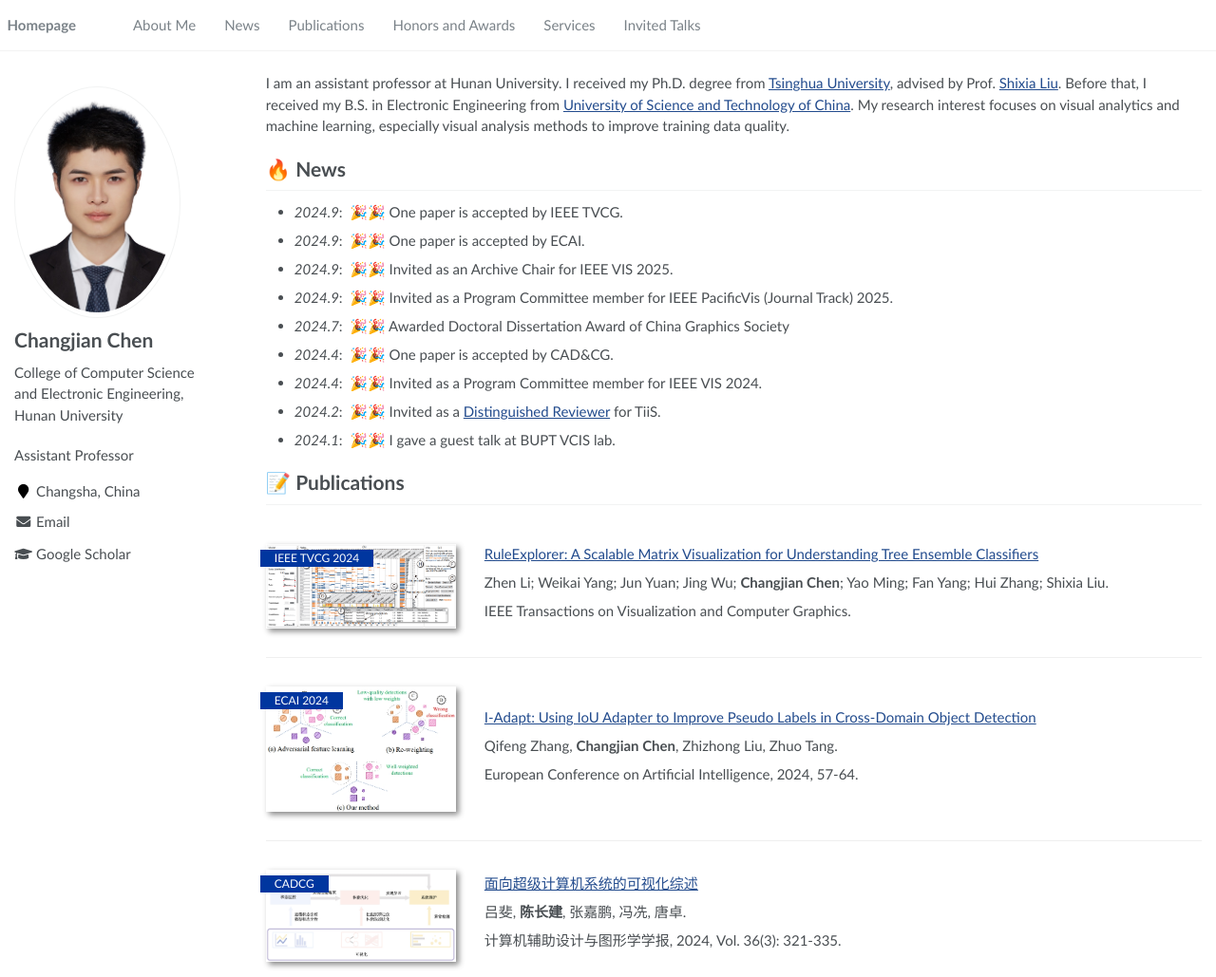
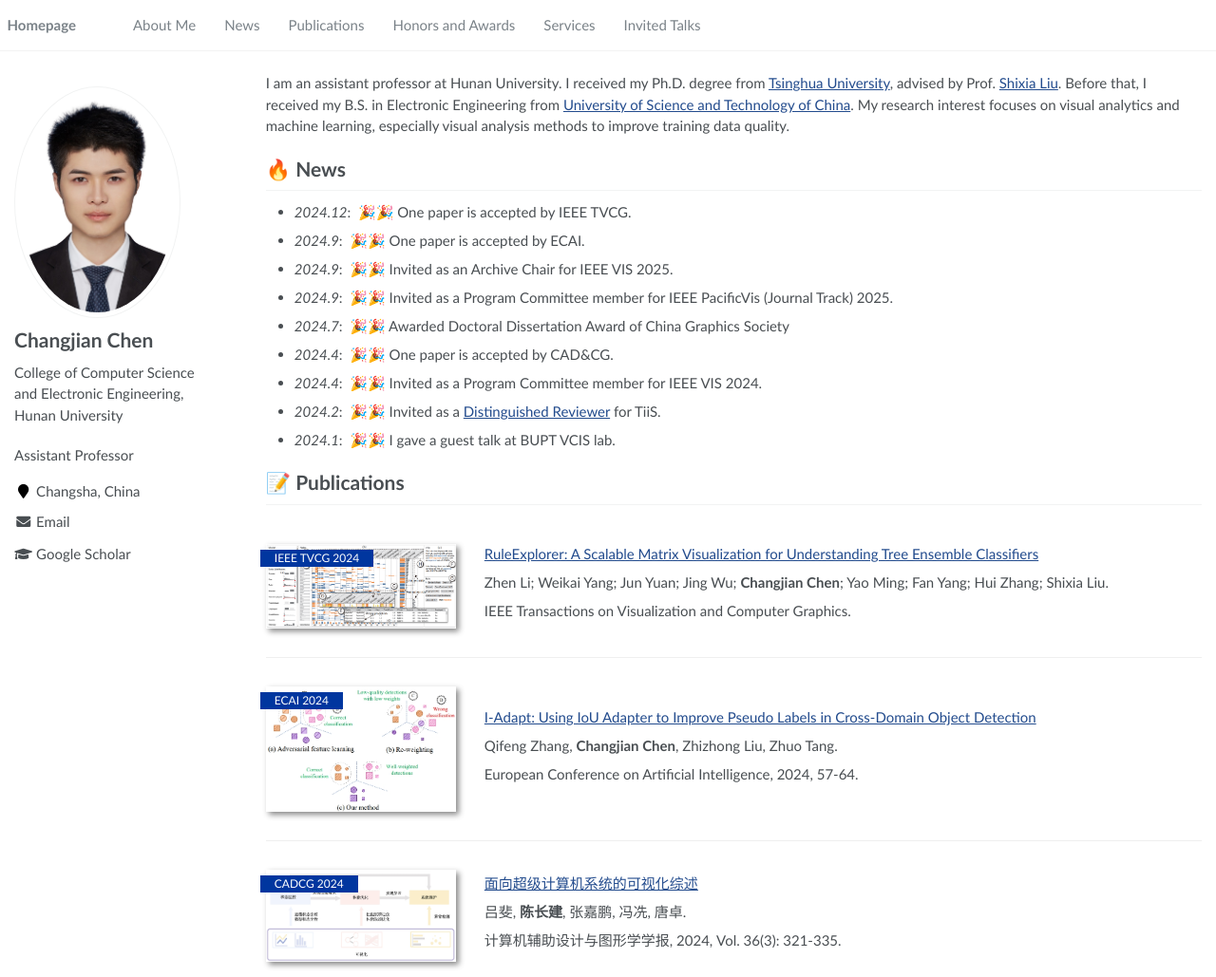
Before and after one commit to changjianchen/changjianchen.github.io, a Jekyll site: the page built from _pages/about.md, in a window 1280 px wide and 1400 px high. Shown: the top 1029 px of the window at 95% size. Built offline with Jekyll 4.4.1, drawn with Linux system fonts in a browser that asks for light colours.

Commit message:
Update about.md

```diff
--- a/_pages/about.md
+++ b/_pages/about.md
@@ -26,7 +26,7 @@ My research interest focuses on visual analytics and machine learning, especiall
 
 
 # 🔥 News
-- *2024.9*: &nbsp;🎉🎉 One paper is accepted by IEEE TVCG.
+- *2024.12*: &nbsp;🎉🎉 One paper is accepted by IEEE TVCG.
 - *2024.9*: &nbsp;🎉🎉 One paper is accepted by ECAI.
 - *2024.9*: &nbsp;🎉🎉 Invited as an Archive Chair for IEEE VIS 2025.
 - *2024.9*: &nbsp;🎉🎉 Invited as a Program Committee member for IEEE PacificVis (Journal Track) 2025.
@@ -68,7 +68,7 @@ European Conference on Artificial Intelligence, 2024, 57-64.
 
 <!-- ----------------------------------------------------------------------------------------- -->
 
-<div class='paper-box'><div class='paper-box-image'><div><div class="badge">CADCG</div><img src='images/SC_survey.png' alt="sym" width="100%"></div></div>
+<div class='paper-box'><div class='paper-box-image'><div><div class="badge">CADCG 2024</div><img src='images/SC_survey.png' alt="sym" width="100%"></div></div>
 <div class='paper-box-text' markdown="1">
 
 [面向超级计算机系统的可视化综述](https://www.jcad.cn/cn/article/Y2024/I3/321)
```
